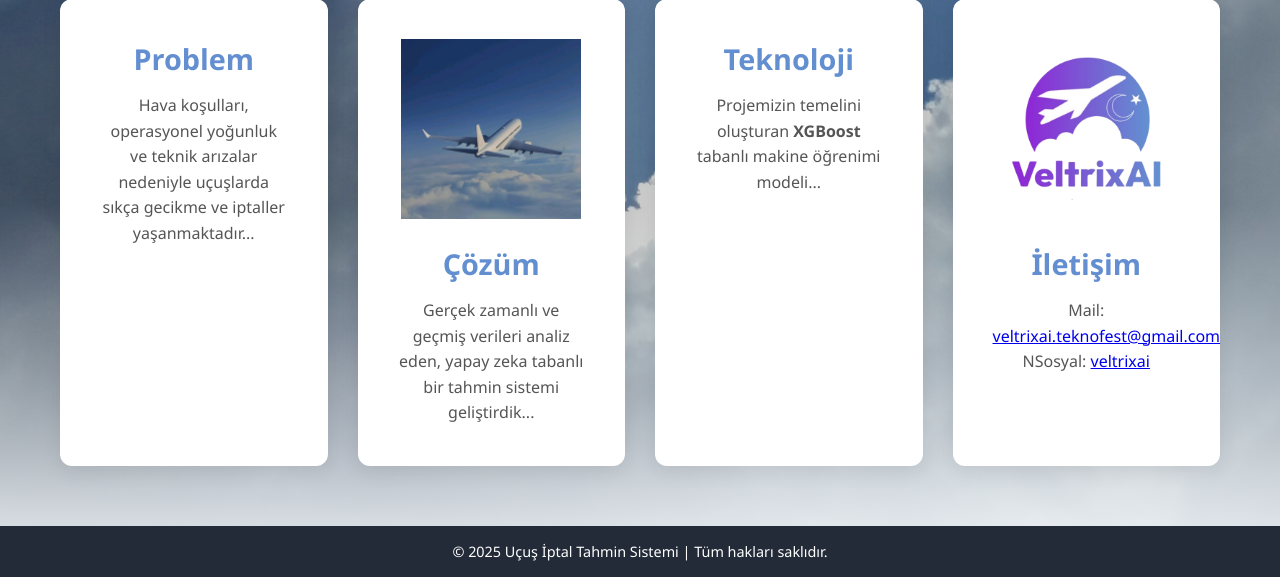
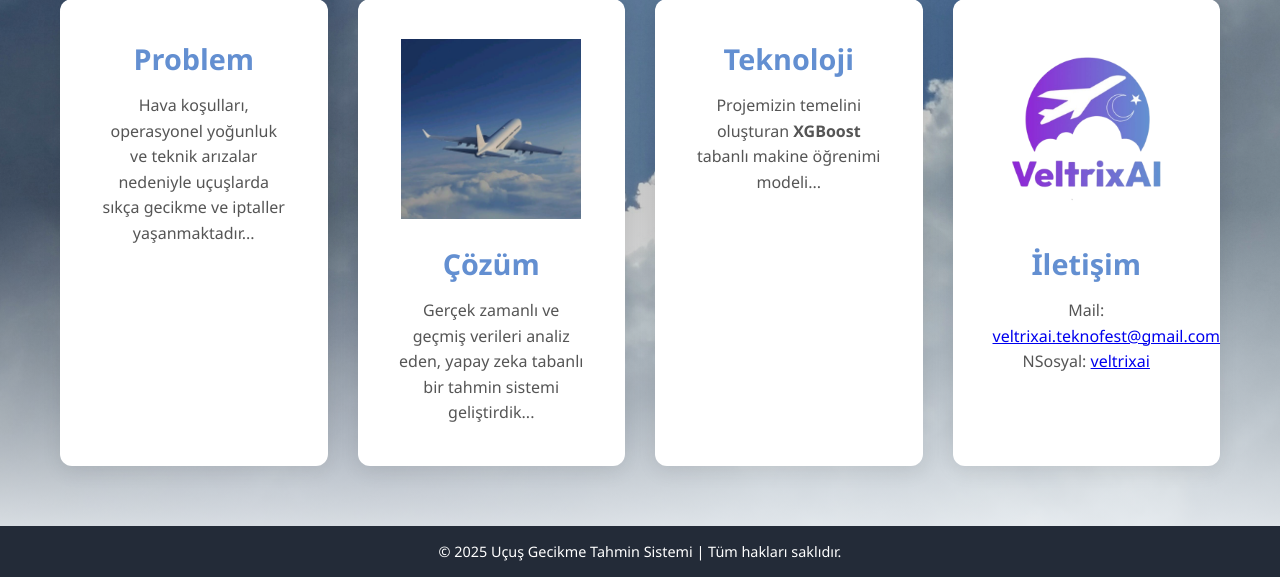
Before and after one commit to MelisaYuksek/teknoson, a Flask app: page / in a window 1280 px wide. Shown: the part 665-1242 px from the top of the page. Run offline with Flask 3, Linux system fonts and the light colour scheme.

Commit message:
name of the project

```diff
--- a/templates/anasayfa.html
+++ b/templates/anasayfa.html
@@ -3,7 +3,7 @@
 <head>
     <meta charset="UTF-8" />
     <meta name="viewport" content="width=device-width, initial-scale=1" />
-    <title>Uçuş İptal Tahmin Sistemi - Anasayfa</title>
+    <title>Uçuş Gecikme Tahmin Sistemi - Anasayfa</title>
     <link rel="stylesheet" href="/static/style.css" />
     <link rel="stylesheet" href="/static/anasayfa.css" />
 </head>
@@ -20,7 +20,7 @@
                 <img src="/static/images/veltrixai2.png" width="60" height="60" alt="Veltrix Logo" />
             </a>
         </div>
-        <h1>UÇUŞ İPTAL TAHMİN SİSTEMİ</h1>
+        <h1>UÇUŞ GECİKME TAHMİN SİSTEMİ</h1>
         <nav class="header-nav">
             <a href="/">ANASAYFA</a>
             <a href="/tahmin-yap">TAHMİN YAP</a>
@@ -75,7 +75,7 @@
     </main>
 
     <footer>
-        <p>© 2025 Uçuş İptal Tahmin Sistemi | Tüm hakları saklıdır.</p>
+        <p>© 2025 Uçuş Gecikme Tahmin Sistemi | Tüm hakları saklıdır.</p>
     </footer>
     <script src="/static/script.js"></script>
     <script src="/static/anasayfa.js"></script>
--- a/templates/index.html
+++ b/templates/index.html
@@ -18,7 +18,7 @@
   <div class="header-logo">
    <img src="/static/images/veltrixai2.png" width="60" height="60" alt="Veltrix Logo" />
  </div>
-  <h1>UÇUŞ İPTAL TAHMİN SİSTEMİ</h1>
+  <h1>UÇUŞ GECİKME TAHMİN SİSTEMİ</h1>
   <nav class="header-nav">
    <a href="/">ANASAYFA</a>
         <a href="/tahmin-yap">TAHMİN YAP</a>
@@ -139,7 +139,7 @@
  </main>
 
  <footer>
-  <p>© 2025 Uçuş İptal Tahmin Sistemi | Tüm hakları saklıdır.</p>
+  <p>© 2025 Uçuş Gecikme Tahmin Sistemi | Tüm hakları saklıdır.</p>
  </footer>
  <script src="/static/script.js"></script>
 </body>
--- a/templates/model.html
+++ b/templates/model.html
@@ -3,7 +3,7 @@
     <head>
         <meta charset="UTF-8" />
         <meta name="viewport" content="width=device-width, initial-scale=1" />
-        <title>Model Hakkında - Uçuş İptal Tahmin Sistemi</title>
+        <title>Model Hakkında - Uçuş Gecikme Tahmin Sistemi</title>
         <link rel="stylesheet" href="/static/style.css" />
         <link rel="stylesheet" href="/static/model.css" />
     </head>
@@ -20,7 +20,7 @@
                     <img src="/static/images/veltrixai2.png" width="60" height="60" alt="Veltrix Logo" />
                 </a>
             </div>
-            <h1><a href="/">UÇUŞ İPTAL TAHMİN SİSTEMİ</a></h1>
+            <h1><a href="/">UÇUŞ GECİKME TAHMİN SİSTEMİ</a></h1>
             <nav class="header-nav">
                 <a href="/">ANASAYFA</a>
                 <a href="/tahmin-yap">TAHMİN YAP</a>
@@ -78,7 +78,7 @@
         </main>
 
        <footer>
-    <p>© 2025 Uçuş İptal Tahmin Sistemi | Tüm hakları saklıdır.</p>
+    <p>© 2025 Uçuş Gecikme Tahmin Sistemi | Tüm hakları saklıdır.</p>
 </footer>
 <script src="/static/script.js"></script>
 <script src="/static/veltrixai.js"></script>
--- a/templates/veltrixai.html
+++ b/templates/veltrixai.html
@@ -3,7 +3,7 @@
 <head>
     <meta charset="UTF-8" />
     <meta name="viewport" content="width=device-width, initial-scale=1" />
-    <title>VeltrixAI Ekibi - Uçuş İptal Tahmin Sistemi</title>
+    <title>VeltrixAI Ekibi - Uçuş Gecikme Tahmin Sistemi</title>
     <link rel="stylesheet" href="/static/style.css" />
     <link rel="stylesheet" href="/static/veltrixai.css" />
 </head>
@@ -20,7 +20,7 @@
                 <img src="/static/images/veltrixai2.png" width="60" height="60" alt="Veltrix Logo" />
             </a>
         </div>
-        <h1>UÇUŞ İPTAL TAHMİN SİSTEMİ</h1>
+        <h1>UÇUŞ GECİKME TAHMİN SİSTEMİ</h1>
     <nav class="header-nav" id="main-nav">
                     <a href="/">ANASAYFA</a>
             <a href="/tahmin-yap">TAHMİN YAP</a>
@@ -82,7 +82,7 @@
     </main>
 
     <footer>
-    <p>© 2025 Uçuş İptal Tahmin Sistemi | Tüm hakları saklıdır.</p>
+    <p>© 2025 Uçuş Gecikme Tahmin Sistemi | Tüm hakları saklıdır.</p>
 </footer>
 <script src="/static/script.js"></script>
 <script src="/static/veltrixai.js"></script>
```
